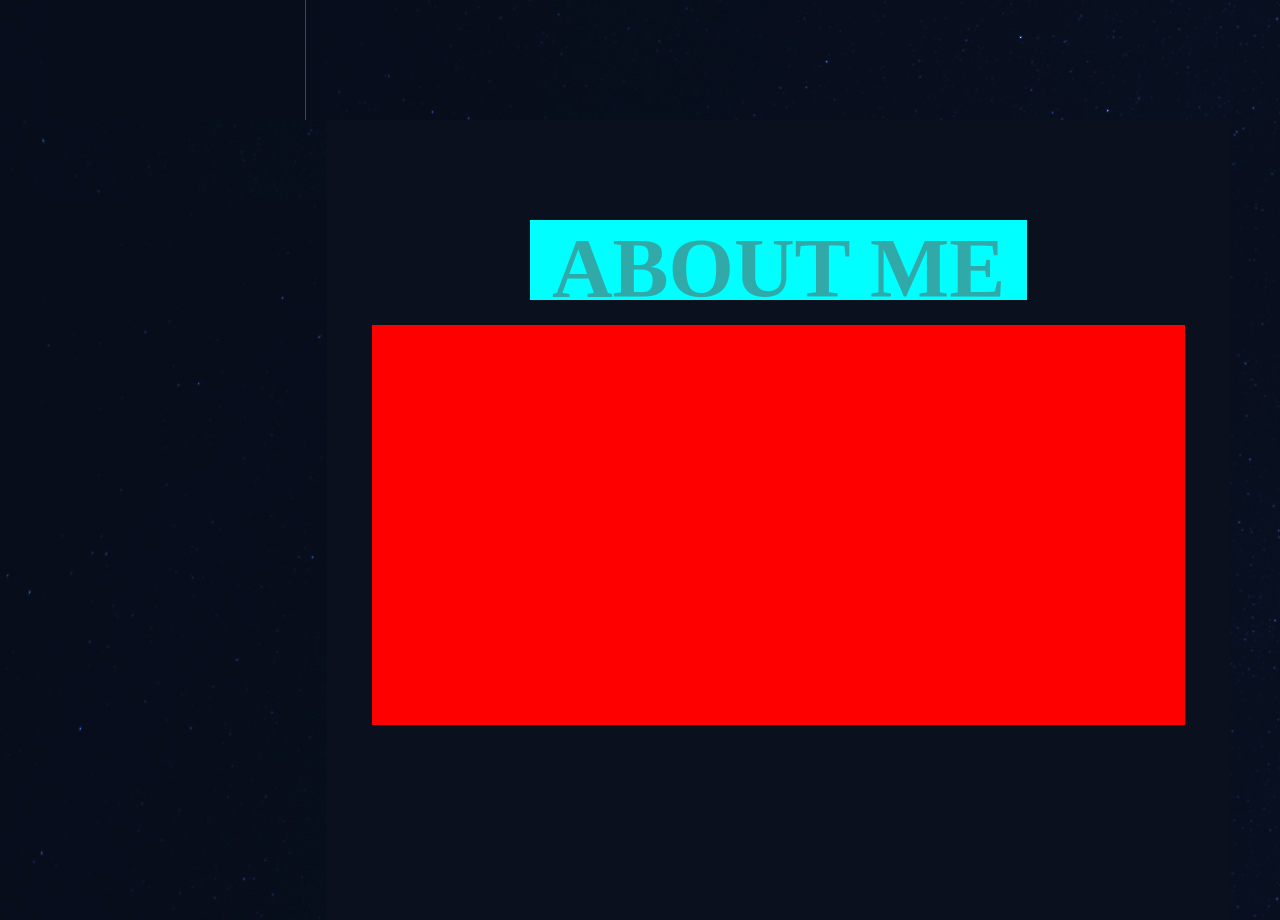
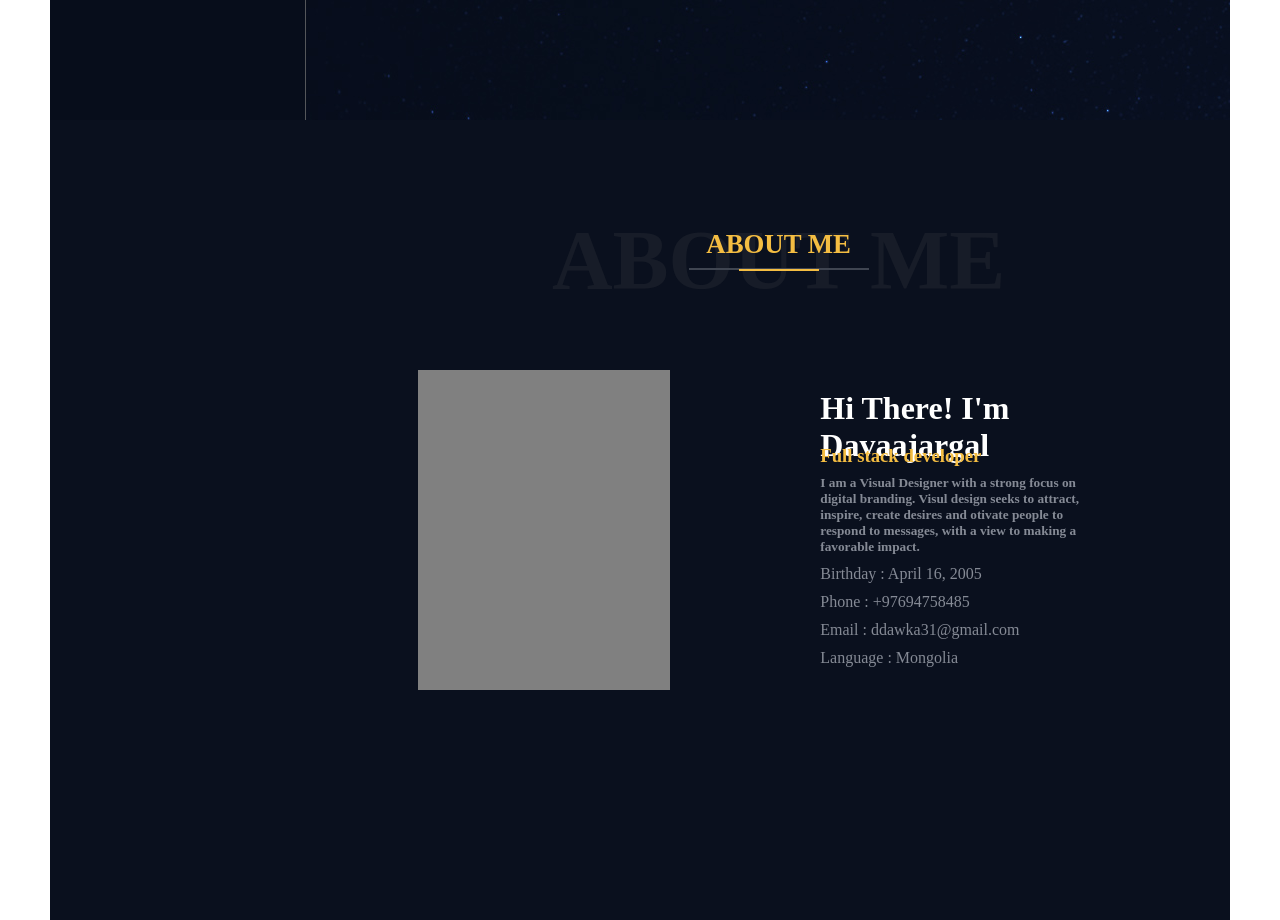
Before and after one commit to Davaajargal41/60-onoo-biy-daalt, a plain HTML site: page index.html in a window 1280 px wide. Shown: the part 680-1600 px from the top of the page. Drawn offline with Linux system fonts and the light colour scheme.

Commit message:
nemj hiisen

```diff
--- a/SCSS/_1st.scss
+++ b/SCSS/_1st.scss
@@ -15,7 +15,7 @@
 .container .header {
   width: 20%;
   height: 100vh;
-  // background-color: rgb(62, 68, 80);
+  background-color: rgb(62, 68, 80);
   border-right: 0.5px solid rgba(95, 95, 95, 0.7);
   position: fixed;
   // top: 0;
--- a/SCSS/_2nd.scss
+++ b/SCSS/_2nd.scss
@@ -5,7 +5,9 @@
 }
 .about .background {
   width: 23.5%;
-  height: fit-content;
+  height: 100vh;
+  // background-color: aqua;
+  background-color: rgb(10, 16, 30);
 }
 .about .center {
   width: 76.5%;
@@ -18,16 +20,87 @@
 .about .center .deed {
   width: 55%;
   height: 80px;
-  background-color: aqua;
+  // background-color: aqua;
   margin: auto;
   font-size: 42px;
   text-align: center;
-  color: rgba(94, 94, 94, 0.532);
+  color: rgba(94, 94, 94, 0.164);
+  position: relative;
+  display: flex;
+  align-items: center;
+  justify-content: center;
 }
+.about .center .deed .davhar {
+  width: 180px;
+  height: 50px;
+  // background-color: green;
+  top: 0;
+  bottom: 0;
+  position: absolute;
+  // margin: auto;
+  color: rgb(244, 189, 66);
+  font-size: 40px;
+  padding-top: 9px;
+  border-bottom: 2.5px solid rgb(63, 69, 81);
+}
+.about .center .deed .davhar .line {
+  width: 80px;
+  height: 2px;
+  background-color: rgb(244, 189, 66);
+  margin: auto;
+  margin-top: 9px;
+}
+
 .about .center .dood {
-  width: 90%;
+  width: 80%;
   height: 400px;
-  background-color: red;
+  // background-color: red;
   margin: auto;
   margin-top: 25px;
+  display: flex;
+  // padding-top: 30px;
+  margin-top: 70px;
 }
+.about .center .dood .zuun {
+  width: 35%;
+  height: 80%;
+  background-color: gray;
+}
+.about .center .dood .baruun {
+  width: 65%;
+  height: 100%;
+  // background-color: aqua;
+  padding-left: 150px;
+  padding-top: 20px;
+}
+.about .center .dood .baruun .ner {
+  width: 100%;
+  height: 35px;
+  // background-color: aqua;
+  color: white;
+}
+.about .center .dood .baruun .dev {
+  width: 100%;
+  height: 30px;
+  // background-color: #fff;
+  color: rgb(244, 189, 66);
+
+  padding-top: 20px;
+}
+.about .center .dood .baruun .ugnuud {
+  width: 100%;
+  height: 100px;
+  // background-color: aqua;
+  padding-top: 20px;
+  padding-right: 50px;
+  color: rgb(133, 138, 149);
+}
+.about .center .dood .baruun .list {
+  width: 100%;
+  height: 150px;
+  // background-color: #fff;
+  color: rgb(133, 138, 149);
+}
+.about .center .dood .baruun .list p {
+  padding-top: 10px;
+}
--- a/SCSS/_gadnah.scss
+++ b/SCSS/_gadnah.scss
@@ -1,5 +1,5 @@
 .gadnah {
   width: 100%;
   height: fit-content;
-  background-image: url("../img/bc1.jpg");
+  // background-image: url("../img/bc1.jpg");
 }
--- a/index.html
+++ b/index.html
@@ -62,10 +62,34 @@
           <div class="center">
             <div class="deed">
               <h1>ABOUT ME</h1>
+              <div class="davhar">
+                <h6>ABOUT ME</h4>
+                  <div class="line"></div>
+              </div>
             </div>
-            <div class="dood"></div>
+            <div class="dood">
+              <div class="zuun"></div>
+              <div class="baruun">
+                <div class="ner">
+                  <h1>Hi There! I'm Davaajargal</h1>
+                </div>
+                <div class="dev">
+                  <h3>Full stack developer</h6>
+                </div>
+                <div class="ugnuud">
+                  <h5>I am a Visual Designer with a strong focus on digital branding. Visul design seeks to attract, inspire, create desires and otivate people to respond to messages, with a view to making a favorable impact.</h6>
+                </div>
+                <div class="list">
+                  <p>Birthday : April 16, 2005</p>
+                  <p>Phone : +97694758485</p>
+                  <p>Email : ddawka31@gmail.com</p>
+                  <p>Language : Mongolia</p>
+                </div>
+              </div>
+            </div>
           </div>
         </div>
+        <div class="service"></div>
       </div>
     </div>
   </body>
```
Also changed, not shown: SCSS/_3rd.scss (added), SCSS/style.css, 1 other file.
